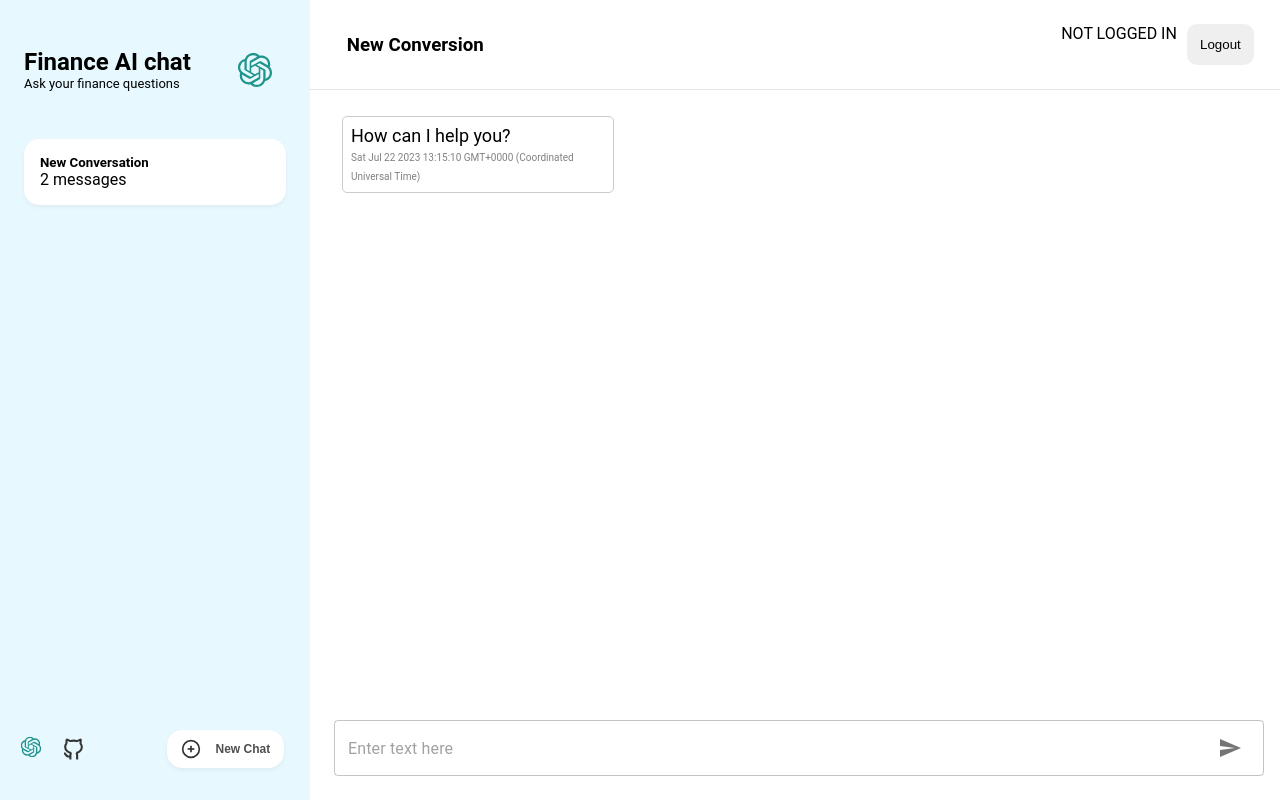
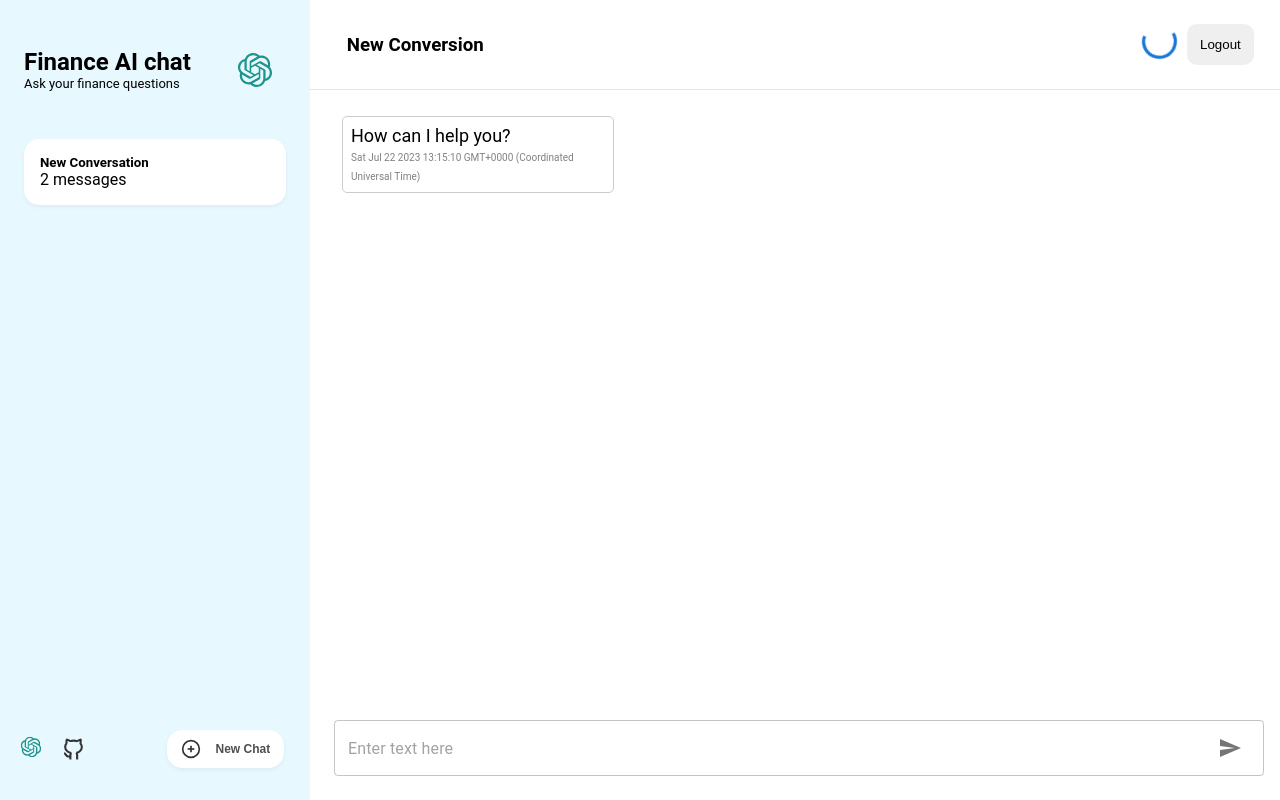
Before and after one commit to kulraj710/msu-project-S5, a Next.js app in the folder frontend/fichatbot/: page / in a window 1280 px wide. Built offline with nearby package versions, Linux system fonts and the light colour scheme; no server answers.

Commit message:
loader added, userContext added, login imple chang

```diff
--- /dev/null
+++ b/frontend/fichatbot/Context/UserContext.js
@@ -0,0 +1,19 @@
+// AppState.js
+'use client'
+import React, { createContext, useState } from 'react';
+
+export const User = createContext(null)
+
+function UserContext({ children }) {
+    const [currentUser, setCurrentUser] = useState(null)
+
+    // const CachedObj = useMemo(() => ({currentUser, setCurrentUser}), []); // value is cached by useMemo
+
+    return (
+      <User.Provider value={{currentUser, setCurrentUser}}>
+        {children}
+      </User.Provider>
+    );
+  }
+
+  export default UserContext
--- a/frontend/fichatbot/components/Home/Navbar.js
+++ b/frontend/fichatbot/components/Home/Navbar.js
@@ -1,32 +1,25 @@
-import React,{useEffect, useState} from 'react'
+import React, { useContext } from 'react'
 import styles from "../../styles/Home/Navbar.module.css"
 import { auth } from "../../firebase.js"
 import Avatar from '@mui/material/Avatar'
-import { signOut, onAuthStateChanged   } from "firebase/auth"
+import { signOut } from "firebase/auth"
+import { User } from '../../Context/UserContext'
+import Loader from '../../Layouts/Loader'
 
 const Navbar = () => {
 
-  const [currentUser, setCurrentUser] = useState(null)
+  const {currentUser, setCurrentUser} = useContext(User)
 
 
-  useEffect(() => {
-    onAuthStateChanged(auth, (user) => {
-      if (user) {
-        const displayName = user.displayName;
-        const email = user.email;
-        const uid = user.uid;
-        setCurrentUser({ "name": displayName, "email" : email, "uid" : uid })
-      }
-    })
-  }, [])
+
 
   const logoutHandler = () => {
     signOut(auth).then(() => {
       console.log("LOGGED OUT")
       setCurrentUser(null)
     }).catch((error) => {
-      console.log("ERROR")
-    });
+      alert("Something went wrong while logging out! Please refresh the page and try again!")
+    })
 
   }
   return (
@@ -34,8 +27,7 @@ const Navbar = () => {
       <div><h1>New Conversion</h1></div>
       <div>
         <ul>
-          {/* <li id='btn1'><p>{(currentUser) ? currentUser.email : "You are not signed in!"}</p></li> */}
-          <li id='btn1'>{(currentUser) ? <Avatar sx={{ bgcolor: "lightblue" }}>{currentUser.name[0]}</Avatar> : "NOT LOGGED IN"}</li>
+          <li id='btn1'>{(currentUser) ? <Avatar sx={{ bgcolor: "lightblue" }}>{currentUser.name[0]}</Avatar> : <Loader size={35}/>}</li>
           <li id='btn2'><button onClick={logoutHandler}>Logout</button></li>
         </ul>
       </div>
--- a/frontend/fichatbot/components/Signup/SignupSection.jsx
+++ b/frontend/fichatbot/components/Signup/SignupSection.jsx
@@ -18,7 +18,8 @@ const SignupSection = () => {
     c_pass: "",
 })
 
-  const [errorMsg,setErrorMsg]=useState("");
+  const [errorMsg,setErrorMsg]=useState("")
+
   const [submitButtonDisabled,setSubmitButtonDisabled] = useState(false);
   return (
     <div>
@@ -53,7 +54,7 @@ const SignupSection = () => {
           </div>
 
           <div id={styles.loginButton}>
-            <EmailSignup  values={values} setValues={setValues} errorMsg={errorMsg} setErrorMsg={setErrorMsg} setSubmitButtonDisabled={setSubmitButtonDisabled} submitButtonDisabled={submitButtonDisabled}/>
+            <EmailSignup  values={values} errorMsg={errorMsg} setErrorMsg={setErrorMsg} setSubmitButtonDisabled={setSubmitButtonDisabled} submitButtonDisabled={submitButtonDisabled}/>
           </div>
         </section>
 
--- /dev/null
+++ b/frontend/fichatbot/layouts/Loader.jsx
@@ -0,0 +1,21 @@
+import React from 'react';
+import Box from '@mui/material/Box'
+import CircularProgress from '@mui/material/CircularProgress';
+
+
+function Loader({variant="indeterminate", size=40, thickness=4, value=100, position="relative"}) {
+  return (
+    <Box sx={{ position: position }}>
+      <CircularProgress
+        variant={variant}
+        size={size}
+        thickness={thickness}
+        value={value}
+        disableShrink
+      />
+
+    </Box>
+  );
+}
+
+export default Loader
--- a/frontend/fichatbot/pages/_app.js
+++ b/frontend/fichatbot/pages/_app.js
@@ -1,7 +1,18 @@
+import React from 'react'
 import '../styles/globals.css'
+import UserContext from '../Context/UserContext'
+
 
 function MyApp({ Component, pageProps }) {
-  return <Component {...pageProps} />
+
+
+  return (
+  <>
+    <UserContext>
+        <Component {...pageProps} />
+    </UserContext>
+  </>
+  )
 }
 
 export default MyApp
--- a/frontend/fichatbot/pages/index.js
+++ b/frontend/fichatbot/pages/index.js
@@ -1,16 +1,32 @@
 import Head from "next/head";
 import Sidebar from "../components/Home/Sidebar";
 import ContentContainer from "../components/Home/ContentContainer";
-import React from "react";
-// import Image from 'next/image'
-// import styles from '../styles/Home.module.css'
+import React, { useContext, useEffect} from "react";
+import {auth} from '../firebase.js'
+import { onAuthStateChanged } from "firebase/auth";
+import { User } from "../Context/UserContext";
 
 export default function Home() {
 
+  const { currentUser, setCurrentUser } = useContext(User);
+
+  // fatches value for current User
+  useEffect(() => {
+    onAuthStateChanged(auth, (user) => {
+      if (user) {
+        const displayName = user.displayName;
+        const email = user.email;
+        const uid = user.uid;
+        setCurrentUser({ name: displayName, email: email, uid: uid });
+      }
+      console.log("Running Effect from _app.js to fetch firebase login info");
+    });
+  }, []);
+
   const styles = {
-    "display": "flex",
-    "width": "100%",
-  }
+    display: "flex",
+    width: "100%",
+  };
   return (
     <div>
       {/* for SEO */}
@@ -22,8 +38,12 @@ export default function Home() {
 
       <main>
         <section style={styles}>
-          <div><Sidebar /></div>
-          <div><ContentContainer/></div>
+          <div>
+            <Sidebar />
+          </div>
+          <div>
+            <ContentContainer />
+          </div>
         </section>
       </main>
 
```
Also changed, not shown: frontend/fichatbot/components/Login/EmailLogin.jsx (+11 -9 lines), frontend/fichatbot/components/Login/LoginSection.jsx (+6 -9 lines), frontend/fichatbot/components/Signup/EmailSignup.jsx (+6 -3 lines).
